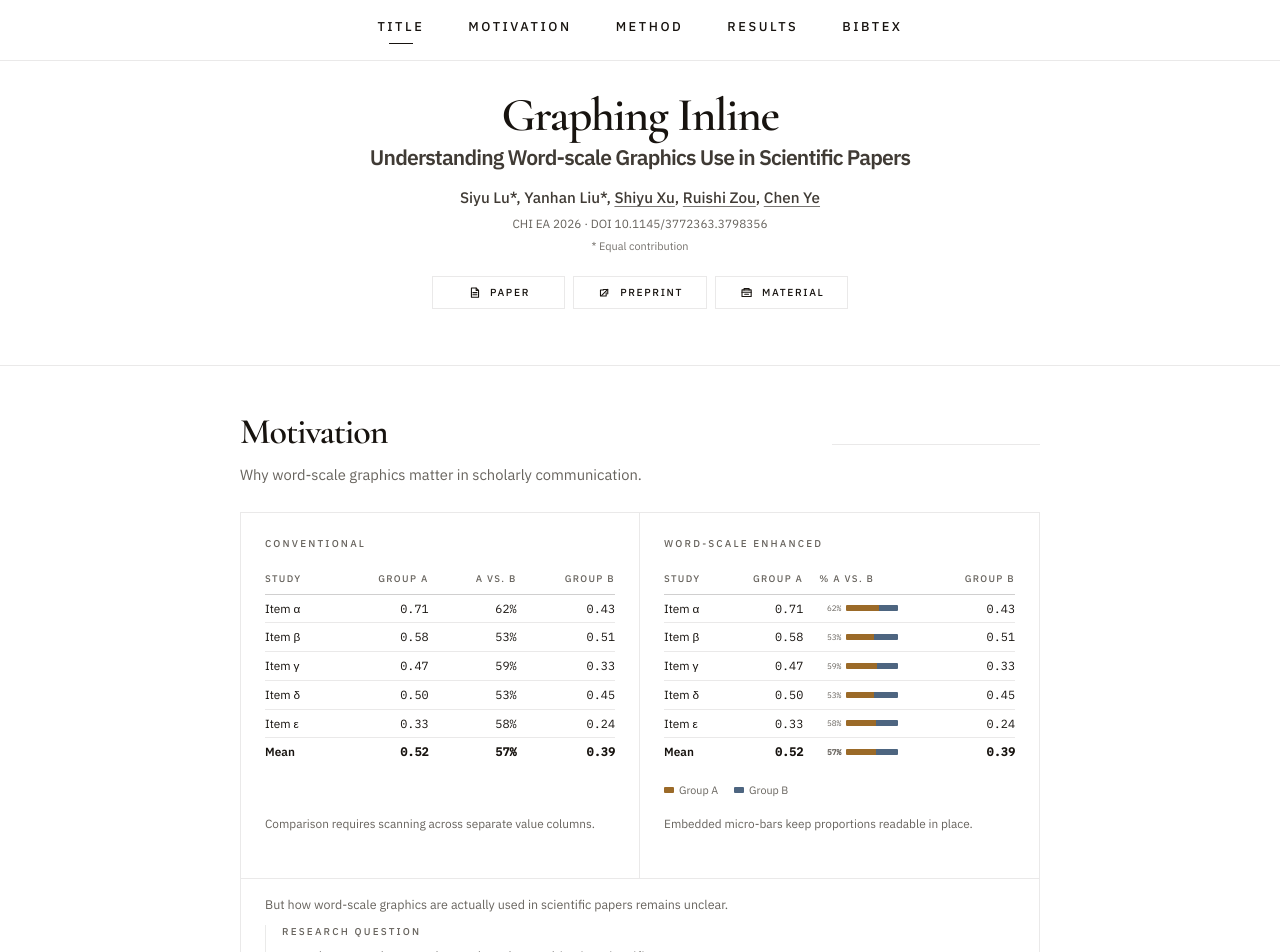
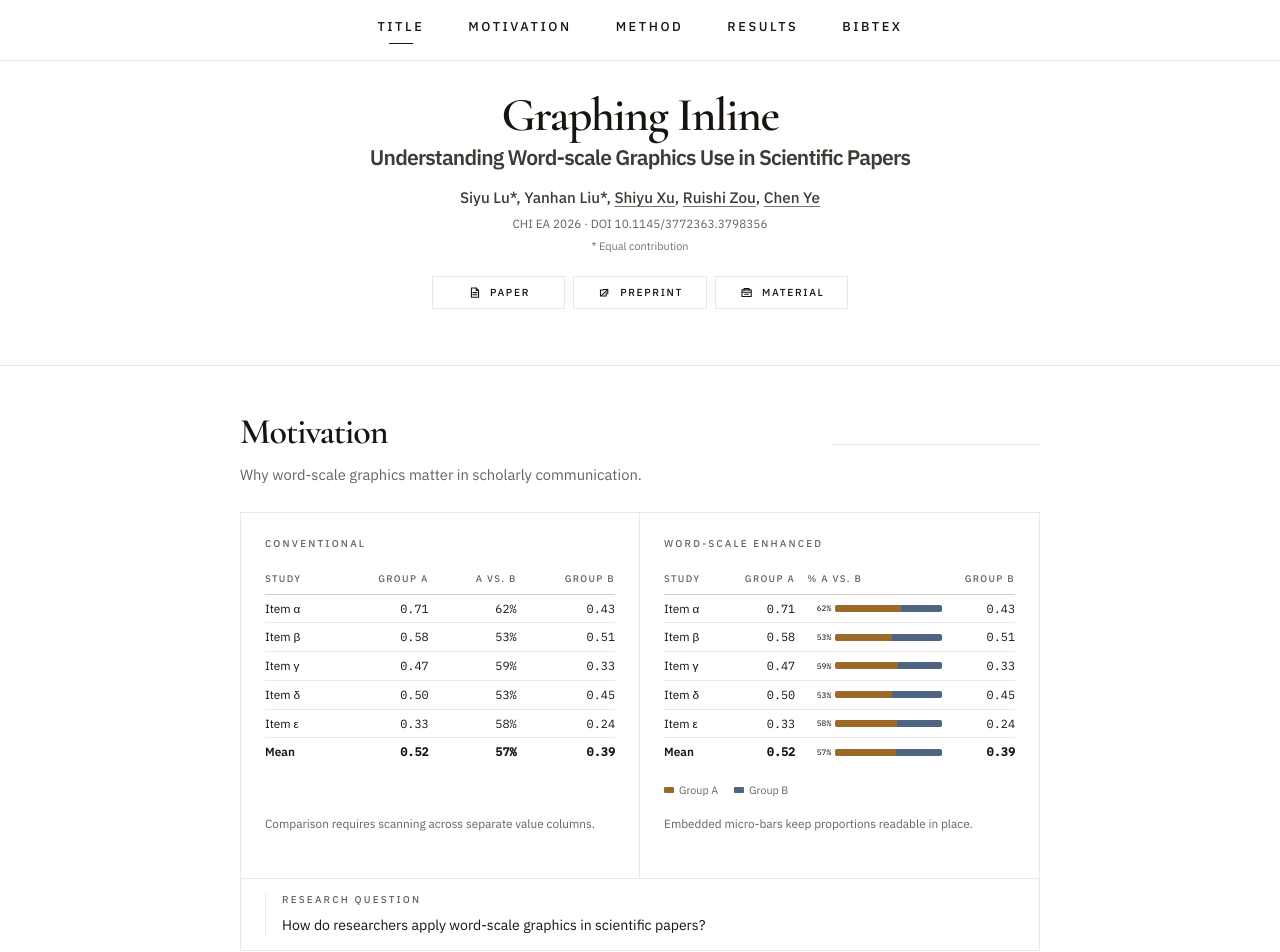
Before and after one commit to salmooonaa/graphing-inline, a Next.js app: page / in a window 1280 px wide. Shown: the top 952 px of the page. Built offline with nearby package versions, Linux system fonts and the light colour scheme.

Commit message:
fix: tighten motivation ending and in-cell bars

```diff
--- a/src/components/sections/problem-section.tsx
+++ b/src/components/sections/problem-section.tsx
@@ -25,16 +25,20 @@ function pct(a: number, b: number) {
 function StackedBar({ a, b }: { a: number; b: number }) {
   const p = pct(a, b);
   return (
-    <div className="flex items-center gap-[5px]">
+    <div className="flex w-full items-center gap-1">
       <span
-        className="w-[22px] text-right text-[8px] tabular-nums text-[var(--muted)]"
+        className="w-[24px] text-right text-[0.5rem] font-medium tabular-nums text-[var(--muted-strong)]"
         style={{ fontFamily: "var(--font-data), monospace" }}
       >
         {p}%
       </span>
       <div
-        className="flex overflow-hidden rounded-[1px]"
-        style={{ width: 52, height: 6 }}
+        className="flex min-w-[4.9rem] flex-1 overflow-hidden rounded-[2px]"
+        style={{
+          height: 7,
+          background: "rgba(23, 19, 15, 0.06)",
+          boxShadow: "inset 0 0 0 1px rgba(23, 19, 15, 0.05)",
+        }}
       >
         <div style={{ width: `${p}%`, height: "100%", background: "var(--amber)" }} />
         <div style={{ flex: 1, height: "100%", background: "var(--blue)" }} />
@@ -47,6 +51,9 @@ function StackedBar({ a, b }: { a: number; b: number }) {
 const TH =
   "pb-[7px] pt-1 px-2 first:pl-0 last:pr-0 text-left text-[0.6rem] font-medium uppercase tracking-[0.14em] text-[var(--muted)]";
 const TD = "py-[5px] px-2 first:pl-0 last:pr-0 text-[0.74rem] text-[var(--foreground)]";
+const BAR_TH =
+  "pb-[7px] pt-1 pl-1 pr-0 text-left text-[0.6rem] font-medium uppercase tracking-[0.14em] text-[var(--muted)]";
+const BAR_TD = "py-[4px] pl-1 pr-0 text-[0.74rem] text-[var(--foreground)]";
 const NUM = "text-right tabular-nums";
 const MONO: React.CSSProperties = { fontFamily: "var(--font-data), monospace" };
 const MODULE_NOTE =
@@ -144,7 +151,7 @@ export function ProblemSection({ content }: ProblemSectionProps) {
                         <tr style={{ borderBottom: "1px solid var(--line-strong)" }}>
                           <th className={TH}>Study</th>
                           <th className={`${TH} text-right`}>Group A</th>
-                          <th className={TH}>% A vs. B</th>
+                          <th className={BAR_TH}>% A vs. B</th>
                           <th className={`${TH} text-right`}>Group B</th>
                         </tr>
                       </thead>
@@ -155,7 +162,7 @@ export function ProblemSection({ content }: ProblemSectionProps) {
                             <td className={`${TD} ${NUM}`} style={MONO}>
                               {row.a.toFixed(2)}
                             </td>
-                            <td className={TD}>
+                            <td className={BAR_TD}>
                               <StackedBar a={row.a} b={row.b} />
                             </td>
                             <td className={`${TD} ${NUM}`} style={MONO}>
@@ -168,7 +175,7 @@ export function ProblemSection({ content }: ProblemSectionProps) {
                           <td className={`${TD} ${NUM}`} style={{ ...MONO, fontWeight: 600 }}>
                             {MEAN.a.toFixed(2)}
                           </td>
-                          <td className={TD} style={{ fontWeight: 600 }}>
+                          <td className={BAR_TD} style={{ fontWeight: 600 }}>
                             <StackedBar a={MEAN.a} b={MEAN.b} />
                           </td>
                           <td className={`${TD} ${NUM}`} style={{ ...MONO, fontWeight: 600 }}>
@@ -200,16 +207,11 @@ export function ProblemSection({ content }: ProblemSectionProps) {
 
             {/* ── research gap strip ── */}
             <div className="border-t border-[var(--line)] px-5 py-3.5 sm:px-6">
-              <div className="space-y-2.5">
-                <p className="text-[0.78rem] leading-5.5 text-[var(--muted)]">
-                  {content.gapStatement}
+              <div className="max-w-[31rem] border-l border-[var(--line)] pl-3.5 sm:pl-4">
+                <p className="section-eyebrow">Research Question</p>
+                <p className="mt-1.5 text-[0.84rem] leading-5.5 text-[var(--foreground)] sm:text-[0.88rem]">
+                  {content.researchQuestion}
                 </p>
-                <div className="max-w-[31rem] border-l border-[var(--line)] pl-3.5 sm:pl-4">
-                  <p className="section-eyebrow">Research Question</p>
-                  <p className="mt-1.5 text-[0.84rem] leading-5.5 text-[var(--foreground)] sm:text-[0.88rem]">
-                    {content.researchQuestion}
-                  </p>
-                </div>
               </div>
             </div>
           </div>
--- a/src/content/problem.ts
+++ b/src/content/problem.ts
@@ -5,8 +5,6 @@ export const problemContent: ProblemContent = {
   title: "Motivation",
   description:
     "Why word-scale graphics matter in scholarly communication.",
-  gapStatement:
-    "But how word-scale graphics are actually used in scientific papers remains unclear.",
   researchQuestion:
     "How do researchers apply word-scale graphics in scientific papers?",
 };
--- a/src/types/content.ts
+++ b/src/types/content.ts
@@ -273,7 +273,6 @@ export type SummaryContent = SectionIntro & {
 };
 
 export type ProblemContent = SectionIntro & {
-  gapStatement: string;
   researchQuestion: string;
 };
 
```
